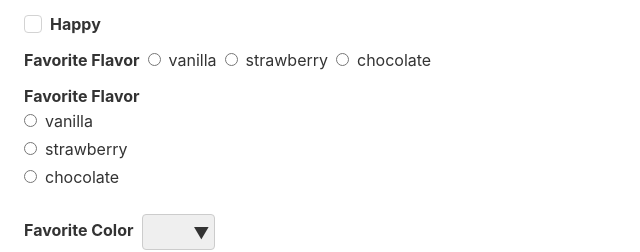
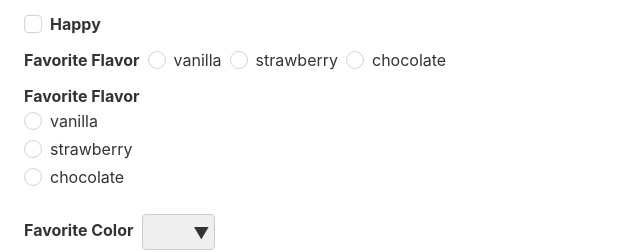
Before and after one commit to mvolkmann/oci-svelte-components, a Svelte app: page / in a window 1280 px wide. Shown: the part 258-510 px from the top of the page, without its empty margins (0-640 px from the left). Built offline with nearby package versions, Linux system fonts and the light colour scheme.

Commit message:
progress

```diff
--- a/src/LabeledInput.svelte
+++ b/src/LabeledInput.svelte
@@ -86,6 +86,7 @@
       position: relative;
 
       &:checked:after {
+        color: var(--primary-color);
         content: '\2714';
         position: absolute;
         left: 1px;
--- a/src/LabeledRadioButtons.svelte
+++ b/src/LabeledRadioButtons.svelte
@@ -78,9 +78,24 @@
   }
 
   input {
+    appearance: none;
+    -moz-appearance: none;
+    -webkit-appearance: none;
+
+    --size: 18px;
+    width: var(--size);
+    height: var(--size);
+    border-radius: calc(var(--size) / 2);
+    border: solid lightgray 1px;
+
     font-size: 1rem;
     margin-bottom: 0;
     margin-left: 0.5rem;
+
+    &:checked {
+      background-color: var(--primary-color);
+      border-color: var(--primary-color);
+    }
 
     &:focus {
       outline: solid var(--secondary-color) 2px;
```
